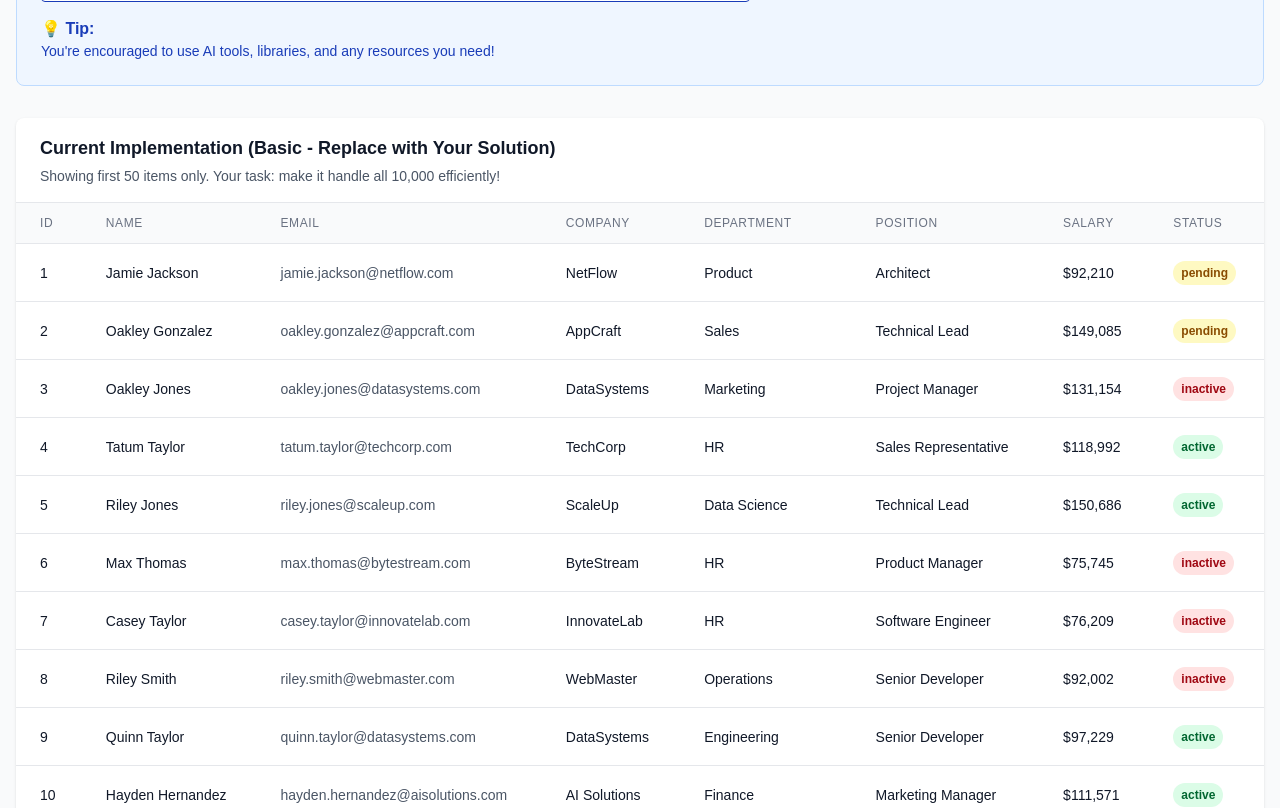
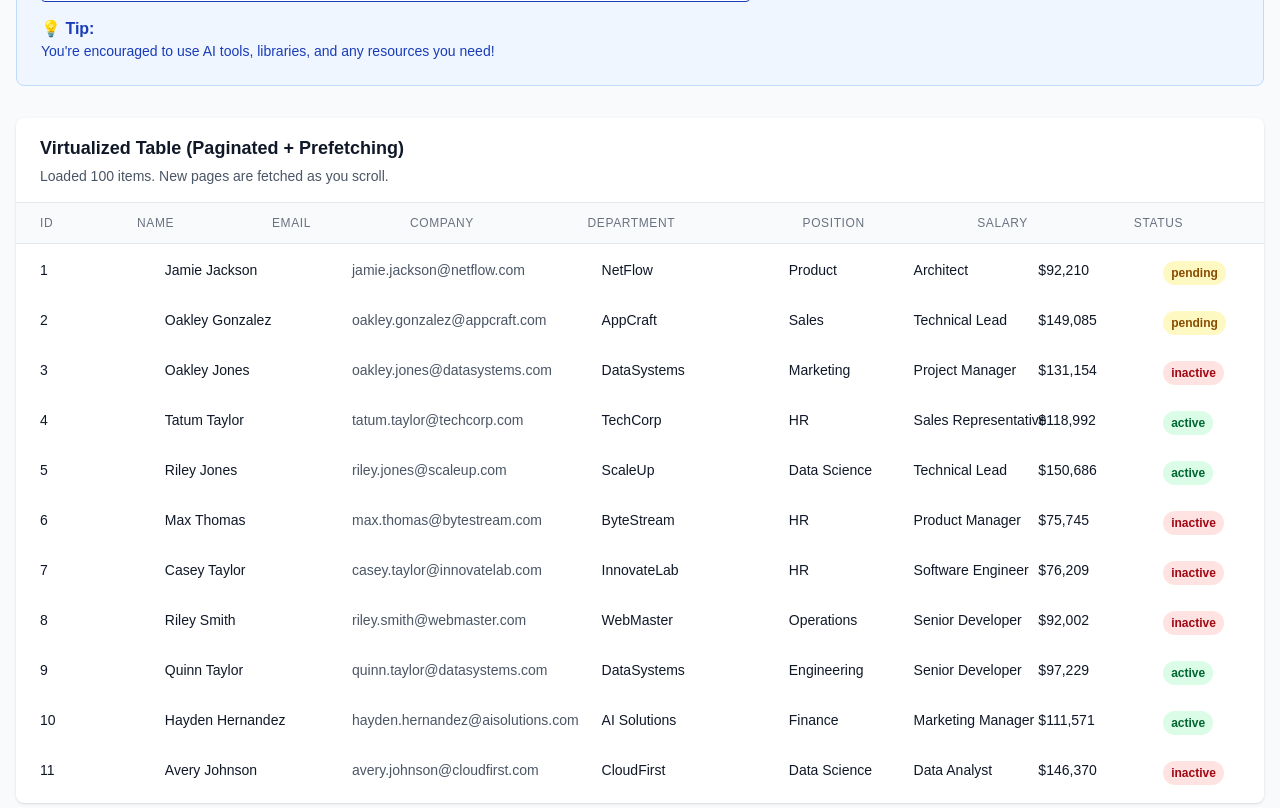
Before and after one commit to girishsawant999/interview-with-ai, a Next.js app: page / in a window 1280 px wide. Shown: the part 400-1208 px from the top of the page. Built offline with nearby package versions, Linux system fonts and the light colour scheme.

Commit message:
Implement code changes to enhance functionality and improve performance

```diff
--- a/src/app/page.tsx
+++ b/src/app/page.tsx
@@ -1,6 +1,7 @@
 "use client";
 
-import { useState, useEffect } from "react";
+import { useVirtualizer } from "@tanstack/react-virtual";
+import { useCallback, useEffect, useRef, useState } from "react";
 
 interface Item {
   id: number;
@@ -36,41 +37,51 @@ interface ApiResponse {
 }
 
 export default function Home() {
+  const parentRef = useRef<HTMLDivElement>(null);
+
   const [items, setItems] = useState<Item[]>([]);
-  const [loading, setLoading] = useState(true);
+  const [page, setPage] = useState(1);
+  const [hasNext, setHasNext] = useState(true);
+  const [loading, setLoading] = useState(false);
   const [error, setError] = useState<string | null>(null);
 
-  // Basic fetch without pagination, filtering, or sorting
-  const fetchItems = async () => {
+  const fetchItems = useCallback(async (page: number) => {
     try {
       setLoading(true);
-      const response = await fetch("/api/items?limit=50");
+      const response = await fetch(`/api/items?page=${page}&limit=100`);
       if (!response.ok) {
         throw new Error("Failed to fetch items");
       }
       const data: ApiResponse = await response.json();
-      setItems(data.data);
+      setItems((prev) => [...prev, ...data.data]);
+      setHasNext(data.pagination.hasNext);
     } catch (err) {
       setError(err instanceof Error ? err.message : "An error occurred");
     } finally {
       setLoading(false);
     }
-  };
+  }, []);
 
   useEffect(() => {
-    fetchItems();
-  }, []);
+    fetchItems(page);
+  }, [page, fetchItems]);
 
-  if (loading) {
-    return (
-      <div className="min-h-screen bg-gray-50 flex items-center justify-center">
-        <div className="text-center">
-          <div className="animate-spin rounded-full h-12 w-12 border-b-2 border-blue-600 mx-auto"></div>
-          <p className="mt-4 text-gray-600">Loading items...</p>
-        </div>
-      </div>
-    );
+  const rowVirtualizer = useVirtualizer({
+    count: items.length,
+    getScrollElement: () => parentRef.current,
+    estimateSize: () => 50,
+    overscan: 5,
+  });
+
+  const virtualItems = rowVirtualizer.getVirtualItems();
+
+  useEffect(() => {
+    const [lastItem] = [...virtualItems].reverse();
+    if (!lastItem) return;
+    if (lastItem.index >= items.length - 1 && hasNext && !loading) {
+      setPage((prev) => prev + 1);
     }
+  }, [hasNext, loading, items.length, virtualItems]);
 
   if (error) {
     return (
@@ -78,7 +89,10 @@ export default function Home() {
         <div className="text-center">
           <div className="text-red-600 text-xl mb-4">Error: {error}</div>
           <button
-            onClick={fetchItems}
+            onClick={() => {
+              setError(null);
+              fetchItems(page);
+            }}
             className="bg-blue-600 text-white px-4 py-2 rounded hover:bg-blue-700"
           >
             Retry
@@ -147,21 +161,24 @@ export default function Home() {
           </div>
         </div>
 
-        {/* Current Basic Implementation */}
+        {/* Virtualized Table Implementation */}
         <div className="bg-white rounded-lg shadow">
           <div className="px-6 py-4 border-b border-gray-200">
             <h2 className="text-lg font-semibold text-gray-900">
-              Current Implementation (Basic - Replace with Your Solution)
+              Virtualized Table (Paginated + Prefetching)
             </h2>
             <p className="text-sm text-gray-600 mt-1">
-              Showing first 50 items only. Your task: make it handle all 10,000
-              efficiently!
+              Loaded {items.length} items. New pages are fetched as you scroll.
             </p>
           </div>
 
-          <div className="overflow-x-auto">
+          <div
+            ref={parentRef}
+            className="overflow-auto"
+            style={{ maxHeight: "600px", position: "relative" }}
+          >
             <table className="min-w-full divide-y divide-gray-200">
-              <thead className="bg-gray-50">
+              <thead className="bg-gray-50 sticky top-0 z-10">
                 <tr>
                   <th className="px-6 py-3 text-left text-xs font-medium text-gray-500 uppercase tracking-wider">
                     ID
@@ -189,31 +206,48 @@ export default function Home() {
                   </th>
                 </tr>
               </thead>
-              <tbody className="bg-white divide-y divide-gray-200">
-                {items.map((item) => (
-                  <tr key={item.id} className="hover:bg-gray-50">
-                    <td className="px-6 py-4 whitespace-nowrap text-sm text-gray-900">
+              <tbody
+                style={{
+                  height: `${rowVirtualizer.getTotalSize()}px`,
+                  position: "relative",
+                }}
+              >
+                {rowVirtualizer.getVirtualItems().map((virtualRow) => {
+                  const item = items[virtualRow.index];
+                  return (
+                    <tr
+                      key={item.id}
+                      ref={(el) => rowVirtualizer.measureElement(el)}
+                      style={{
+                        position: "absolute",
+                        transform: `translateY(${virtualRow.start}px)`,
+                        display: "flex",
+                        width: "100%",
+                      }}
+                      className="hover:bg-gray-50"
+                    >
+                      <td className="px-6 py-4 whitespace-nowrap text-sm text-gray-900 w-[10%]">
                         {item.id}
                       </td>
-                    <td className="px-6 py-4 whitespace-nowrap text-sm font-medium text-gray-900">
+                      <td className="px-6 py-4 whitespace-nowrap text-sm font-medium text-gray-900 w-[15%]">
                         {item.name}
                       </td>
-                    <td className="px-6 py-4 whitespace-nowrap text-sm text-gray-600">
+                      <td className="px-6 py-4 whitespace-nowrap text-sm text-gray-600 w-[20%]">
                         {item.email}
                       </td>
-                    <td className="px-6 py-4 whitespace-nowrap text-sm text-gray-900">
+                      <td className="px-6 py-4 whitespace-nowrap text-sm text-gray-900 w-[15%]">
                         {item.company}
                       </td>
-                    <td className="px-6 py-4 whitespace-nowrap text-sm text-gray-900">
+                      <td className="px-6 py-4 whitespace-nowrap text-sm text-gray-900 w-[10%]">
                         {item.department}
                       </td>
-                    <td className="px-6 py-4 whitespace-nowrap text-sm text-gray-900">
+                      <td className="px-6 py-4 whitespace-nowrap text-sm text-gray-900 w-[10%]">
                         {item.position}
                       </td>
-                    <td className="px-6 py-4 whitespace-nowrap text-sm text-gray-900">
+                      <td className="px-6 py-4 whitespace-nowrap text-sm text-gray-900 w-[10%]">
                         ${item.salary.toLocaleString()}
                       </td>
-                    <td className="px-6 py-4 whitespace-nowrap">
+                      <td className="px-6 py-4 whitespace-nowrap w-[10%]">
                         <span
                           className={`inline-flex px-2 py-1 text-xs font-semibold rounded-full ${
                             item.status === "active"
@@ -227,10 +261,16 @@ export default function Home() {
                         </span>
                       </td>
                     </tr>
-                ))}
+                  );
+                })}
               </tbody>
             </table>
           </div>
+          {loading && (
+            <div className="p-4 text-center text-gray-600">
+              Loading more items...
+            </div>
+          )}
         </div>
       </div>
     </div>
```
Also changed, not shown: package.json (+7 -6 lines), 1 other file (tests, documents, lock files or other folders). Lines whose indentation alone changed are shown as unchanged.
